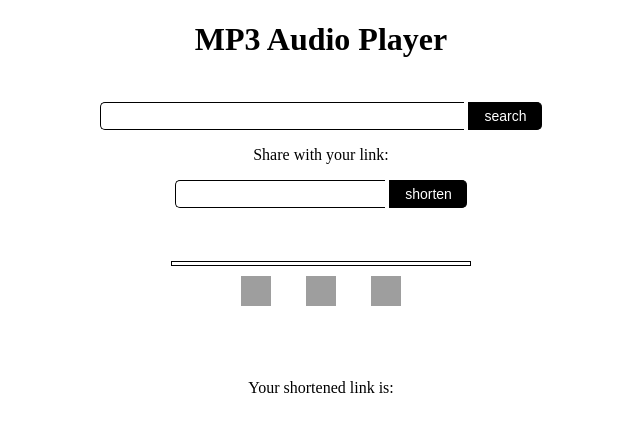
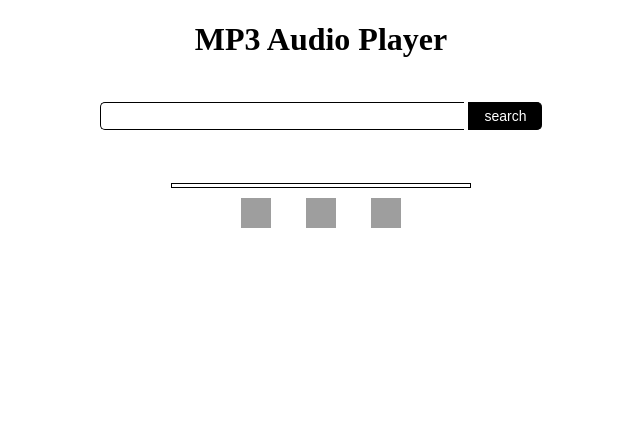
Before and after one commit to azimmomin/project-webarch, a Python web app: template server/templates/home.html in a window 1280 px wide. Shown: the top 432 px of the page, without its empty margins (319-959 px from the left). Run offline with Jinja, Linux system fonts and the light colour scheme; the template is opened without the code that fills it, so the values that code supplies are empty; some libraries are stand-ins or nearby versions; grey boxes are pictures that could not be loaded.

Commit message:
fixed bugs

```diff
--- a/server/app.py
+++ b/server/app.py
@@ -109,7 +109,7 @@
     #Get request with keyword, --- key: short url value: [playlist, current index]
     #SKIP, NEXT --- SKIP curr_index+=1 num_skips+=1, NEXT curr_index+=1; send playlist[curr_index]
 def link_to_playlist(genre):
-    link = "http://people.ischool.berkeley.edu/~azimomin/server/music/" + genre + "/" # I don't think we need /music/
+    link = "http://people.ischool.berkeley.edu/~azimomin/server/music/" + genre + "/"
     playlists = genre_db[genre]
     current = playlists[0]
     playlist_name = playlists[current]
--- a/server/static/css/default.css
+++ b/server/static/css/default.css
@@ -1,7 +1,6 @@
 #mp3player {
 	background-color:#ffffff;
-	-moz-border-radius:10px;
-	-webkit-border-radius:10px;
+	border-radius:10px;
 	color:#000000;
     padding-top:43px;
     padding-bottom:50px;
@@ -31,6 +30,10 @@
 #searchbar1{
     padding-top:22px;
 }
+
+#urlDisplay {
+}
+
 .textinput{
     margin: 0;
     padding: 5px 10px;
@@ -39,6 +42,7 @@
     border-top-left-radius: 5px 5px;
     border-bottom-left-radius: 5px 5px;
 }
+
 .submitbutton {
     margin: 0;
     padding: 5px 15px;
@@ -53,6 +57,7 @@
    border-top-right-radius: 5px 5px;
     border-bottom-right-radius: 5px 5px;
 }
+
 .submitbutton:hover {
     background: #2ecc71;
 }
--- a/server/templates/home.html
+++ b/server/templates/home.html
@@ -1,6 +1,7 @@
 <!DOCTYPE HTML>
 <html lang="en">
 <head>
+	<meta charset="utf-8">
     <link rel="stylesheet" type="text/css" href="../static/css/default.css">
 	<title>The Battle of the DJs</title>
 </head>
@@ -12,19 +13,19 @@
 <!-- Search Bar -->
 <div id="search">
 	<form id="searchbar1">
-	    <input id="searchbar" type="text" class="textinput" name="q" size="40" maxlength="120">
-        <input type="submit" value="search" class="submitbutton" onClick="searchBtnClick()">
+	    <input id="searchbar" type="text" class="textinput" required name="q" size="40" maxlength="120">
+        <input type="submit" value="search" class="submitbutton">
 	</form>
 </div>
 
 <!-- Shortened URL Input -->
-<div id="shorturl">
+<!--<div id="shorturl">
 	<form id="shortened-url">
         <p>Share with your link: </p>
-	    <input id="short-url" type="text" class="textinput" name="short" required onkeyup="validate()" size="21">
+	    <input id="short-url" type="text" class="textinput" name="short" onkeyup="validate()" size="21">
         <input type="submit" value="shorten" class="submitbutton">
 	</form>
-</div>
+</div> -->
 
 <!-- MP3 Player -->
 <div id="mp3player">
@@ -41,24 +42,14 @@
 </div>
 
 <div id="urlDisplay">
-    <p>Your shortened link is: </p>
 </div>
 
 </center>
 <script src="http://ajax.googleapis.com/ajax/libs/jquery/1.9.1/jquery.min.js"></script>
 <script>
 	var isPaused = false;
-	// Checks if input for short-link is correct.
-	function validate() {
-		var regex = "^[a-zA-Z]+$"
-		var val = document.getElementById("short-url").value;
-		// input is correct, re-enable submit button.
-		if (val.match(regex) != null) {
-			$('input[type=submit]').removeAttr('disabled');
-		} else {
-			$('input[type=submit]').attr('disabled', 'disabled');
-		}
-	}
+	var short_link = "";
+
 	/* Use this function to send POST requests to server when a new search is typed in. */
 	function searchBtnClick() {
 		if (window.XMLHttpRequest) {// code for IE7+, Firefox, Chrome, Opera, Safari
@@ -69,25 +60,29 @@
 		xmlhttp.onreadystatechange=function() {
 			if (xmlhttp.readyState==4 && xmlhttp.status==200) {
 				resp = xmlhttp.responseText.split(",");
-					link = resp[0]
-					audio = resp[1]
-					/*document.getElementById("responseDiv").innerHTML = xmlDoc.getElementsByTagName("newlink").childNodes[0].nodeValue;
-					audio = xmlDoc.getElementsByTagName("audioFile").childNodes[0].nodeValue;*/
-					document.getElementById("urlDisplay").innerHTML = link;
-					document.getElementById("mp3audio").src = audio
+				link = resp[0];
+				audio = resp[1];
+				short_link = link;
+				document.getElementById("urlDisplay").innerHTML = "Share your link with: " + link;
+				document.getElementById("mp3audio").src = audio;
 				name = audio.split('.');
 				document.getElementById("songInfo").innerHTML = name[0];
 				document.getElementById("mp3audio").play();
 			}
 		}
 		search = document.getElementById("searchbar").value;
-			link = document.getElementById("short_link").value;
-			req = "http://people.ischool.berkeley.edu/~azimmomin/server/shorts?search=" + search + "&short=" + link;
+		new_link = generateShort(search);
+		document.getElementById("urlDisplay").innerHTML = "Share your link with: " + new_link;
+		req = "http://people.ischool.berkeley.edu/~azimmomin/server/shorts?search=" + search + "&short=" + new_link;
 		xmlhttp.open("POST", req, true);
 		xmlhttp.send();
+		return false;
 	}
 	/* Use this to get the next song when a song is skipped or ended.*/
 	function getNextSong(skipped) {
+		if (short_link == "") {
+			return false;
+		}
 		if (window.XMLHttpRequest) {// code for IE7+, Firefox, Chrome, Opera, Safari
 				xmlhttp = new XMLHttpRequest();
 			} else {// code for IE6, IE5
@@ -96,23 +91,23 @@
 		xmlhttp.onreadystatechange=function() {
 			if (xmlhttp.readyState==4 && xmlhttp.status==200) {
 				audio = xmlhttp.responseText;
-					//audio = xmlDoc.getElementsByTagName("audiofile").childNodes[0].nodeValue;
 				document.getElementById("mp3").src = audio;
 				name = audio.split(".");
 				document.getElementById("songInfo").innerHTML = name[0];
-					document.getElementById("mp3").play()
+				document.getElementById("mp3").play();
 			}
 		}
-			shortLink = document.getElementById("responseDiv").value
 		req = "http://people.ischool.berkeley.edu/~azimmomin/server/shorts/" + shortLink + "?skipped=" + skipped;
 		xmlhttp.open("GET", req, true);
 		xmlhttp.send();
+		return false;
 	}
 
 	function play() {
 		audio = document.getElementById('mp3audio');
 		if (isPaused && audio.src != "") {
 			audio.play();
+			isPaused = false;
 		}
 	}
 
@@ -120,12 +115,21 @@
 		audio = document.getElementById('mp3audio');
 		if (!isPaused && audio.src != "") {
 			audio.pause();
+			isPaused = true;
 		}
+	}
+
+	function generateShort(search_val) {
+		var short_val = search_val.charAt(0);
+		var end = search_val.length;
+		short_val += search_val.charAt(end - 1);
+		short_val += Math.floor(Math.random() * end) + 1;
+		return short_val;
 	}
 	$(document).ready(function() {
 		// initially disable submit button until we get correct input.
-		$('input[type=submit]').attr('disabled', 'disabled');
-		//$("#user-input").submit(sendPostReq);
+		//$('input[type=submit]').attr('disabled', 'disabled');
+		$("#searchbar1").submit(searchBtnClick);
 	});
 </script>
 </body>
```
Lines whose indentation alone changed are shown as unchanged.
